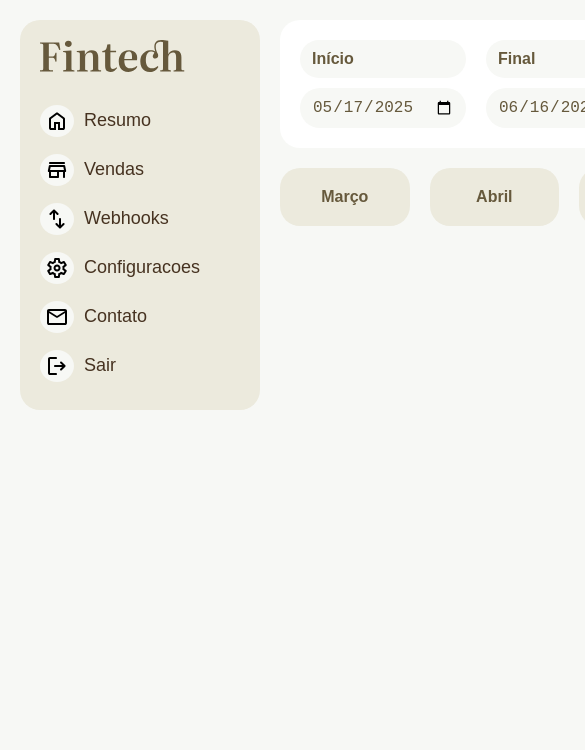
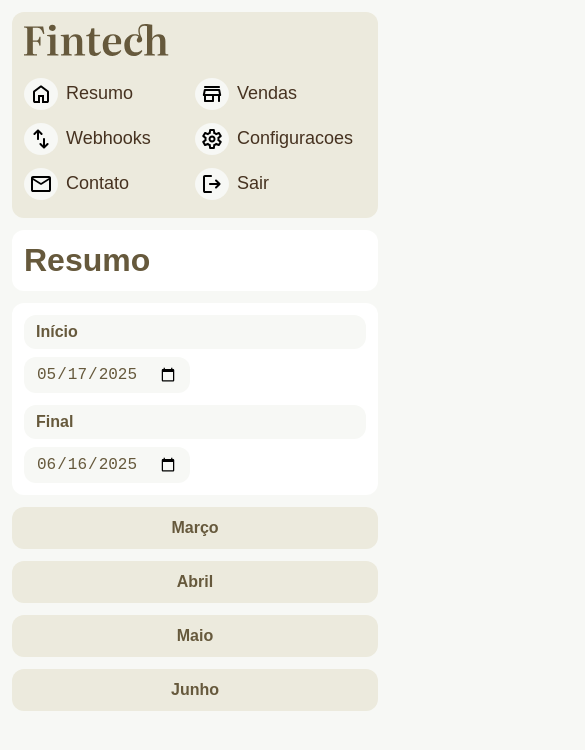
Before and after one commit to alexmonteirodev/fintech-tsx, a React (Vite) app: page / in a window 390 px wide. Shown: the top 750 px of the page, 585 px wide, since content can reach past the window. Built offline with nearby package versions, Linux system fonts and the light colour scheme; no server answers.

Commit message:
projeto finalizado

```diff
--- a/src/Style.css
+++ b/src/Style.css
@@ -146,3 +146,43 @@
     transform: rotate(360deg);
   }
 }
+
+/* media querie */
+
+@media (max-width: 1000px) {
+  .resumo {
+    flex-direction: column;
+  }
+  .daterange {
+    grid-template-columns: 1fr;
+  }
+  .daterange *:last-child {
+    grid-row: 1;
+  }
+}
+
+@media (max-width: 700px) {
+  html {
+    --gap-s: 0.5rem;
+    --gap: 0.75rem;
+  }
+  .container {
+    grid-template-columns: 1fr;
+  }
+  .flex {
+    flex-direction: column;
+  }
+  .sidenav ul {
+    display: grid;
+    grid-template-columns: 1fr 1fr;
+  }
+  .sidenav {
+    font-size: 0.875rem;
+  }
+  .venda {
+    grid-template-columns: 1fr;
+  }
+  .venda div:last-child {
+    justify-self: start;
+  }
+}
```
